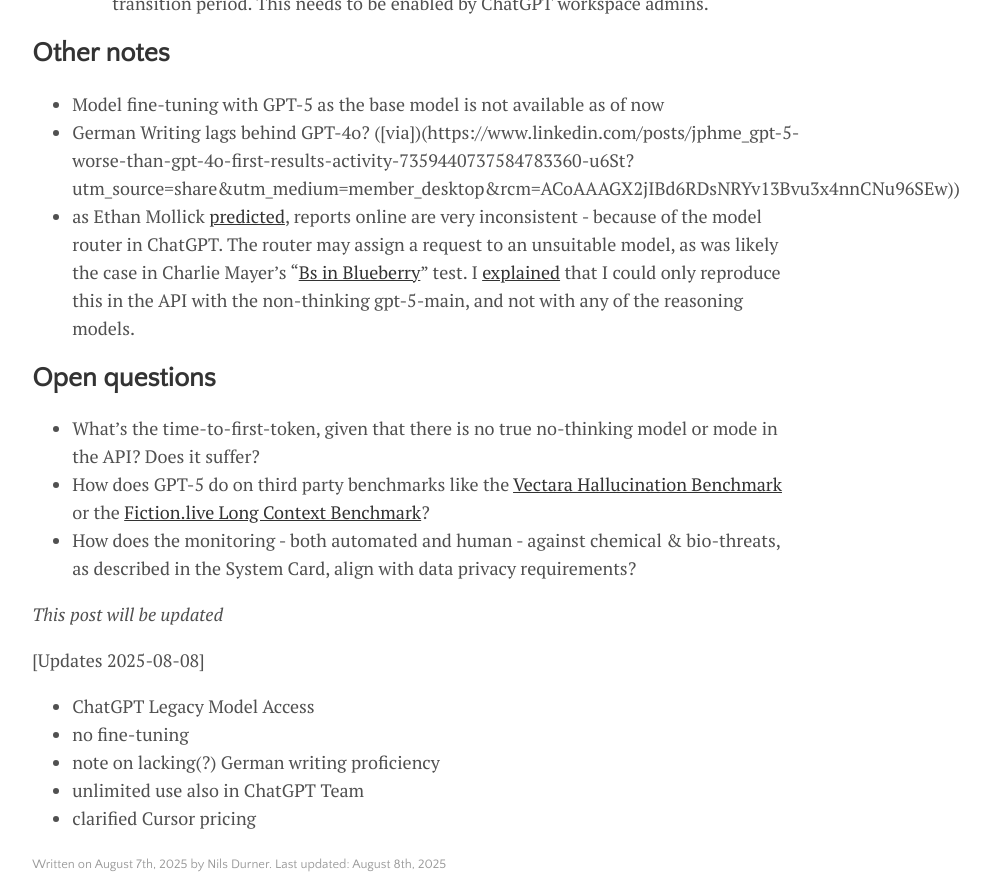
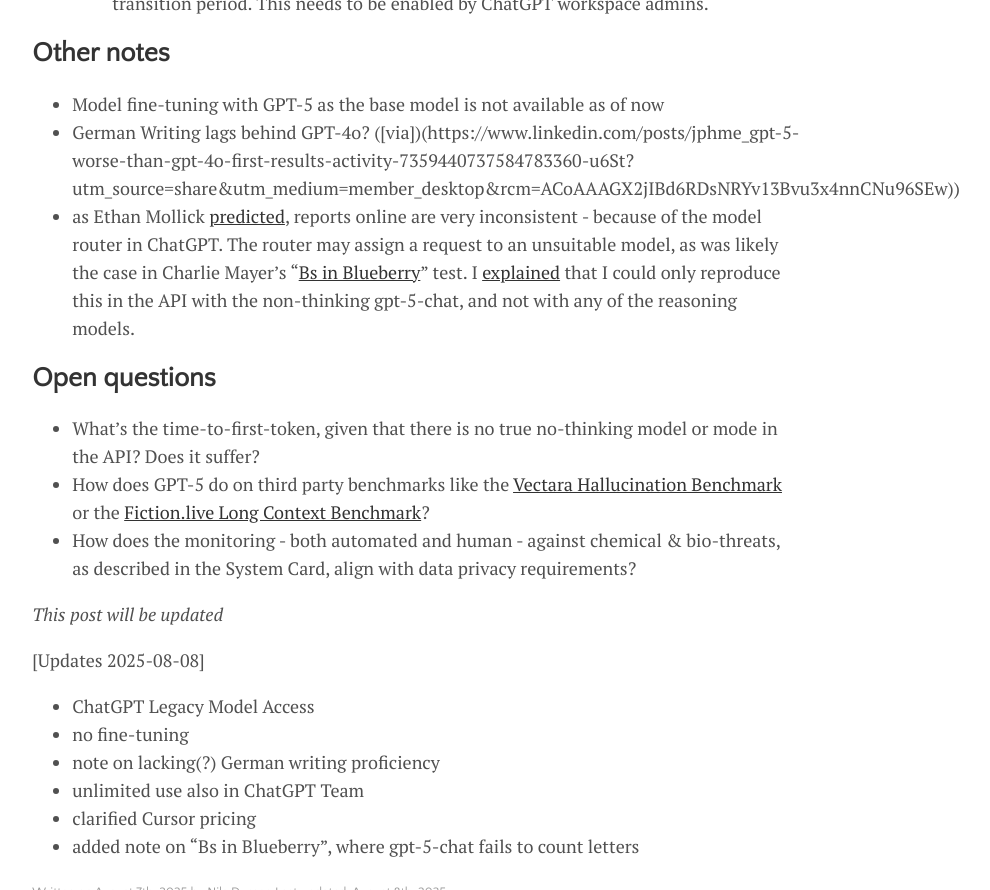
Before and after one commit to ndurner/ndurner.github.io, a Jekyll site: the page built from _posts/2025-08-07-openai-gpt-5.md, in a window 1280 px wide and 1400 px high, scrolled down 2840 px, cut to the strip 0-890 px from the top of the window. Shown: the whole strip, without its empty margins (224-1214 px from the left). Built offline with Jekyll 4.4.1, drawn with Linux system fonts in a browser that asks for light colours.

Commit message:
add update note

```diff
--- a/_posts/2025-08-07-openai-gpt-5.md
+++ b/_posts/2025-08-07-openai-gpt-5.md
@@ -63,7 +63,7 @@
 ## Other notes
 * Model fine-tuning with GPT-5 as the base model is not available as of now
 * German Writing lags behind GPT-4o? ([via])(https://www.linkedin.com/posts/jphme_gpt-5-worse-than-gpt-4o-first-results-activity-7359440737584783360-u6St?utm_source=share&utm_medium=member_desktop&rcm=ACoAAAGX2jIBd6RDsNRYv13Bvu3x4nnCNu96SEw))
-* as Ethan Mollick [predicted](https://www.linkedin.com/posts/emollick_you-are-likely-going-to-see-a-lot-of-very-activity-7359323772924878848-Pf_j?utm_source=share&utm_medium=member_desktop&rcm=ACoAAAGX2jIBd6RDsNRYv13Bvu3x4nnCNu96SEw), reports online are very inconsistent - because of the model router in ChatGPT. The router may assign a request to an unsuitable model, as was likely the case in Charlie Mayer's "[Bs in Blueberry](https://blog.charliemeyer.co/the-gpt-5-launch-was-concerning/)" test. I [explained](https://news.ycombinator.com/item?id=44837178) that I could only reproduce this in the API with the non-thinking gpt-5-main, and not with any of the reasoning models.
+* as Ethan Mollick [predicted](https://www.linkedin.com/posts/emollick_you-are-likely-going-to-see-a-lot-of-very-activity-7359323772924878848-Pf_j?utm_source=share&utm_medium=member_desktop&rcm=ACoAAAGX2jIBd6RDsNRYv13Bvu3x4nnCNu96SEw), reports online are very inconsistent - because of the model router in ChatGPT. The router may assign a request to an unsuitable model, as was likely the case in Charlie Mayer's "[Bs in Blueberry](https://blog.charliemeyer.co/the-gpt-5-launch-was-concerning/)" test. I [explained](https://news.ycombinator.com/item?id=44837178) that I could only reproduce this in the API with the non-thinking gpt-5-chat, and not with any of the reasoning models.
 
 ## Open questions
 * What's the time-to-first-token, given that there is no true no-thinking model or mode in the API? Does it suffer?
@@ -78,3 +78,4 @@
 * note on lacking(?) German writing proficiency
 * unlimited use also in ChatGPT Team
 * clarified Cursor pricing
+* added note on "Bs in Blueberry", where gpt-5-chat fails to count letters
```
